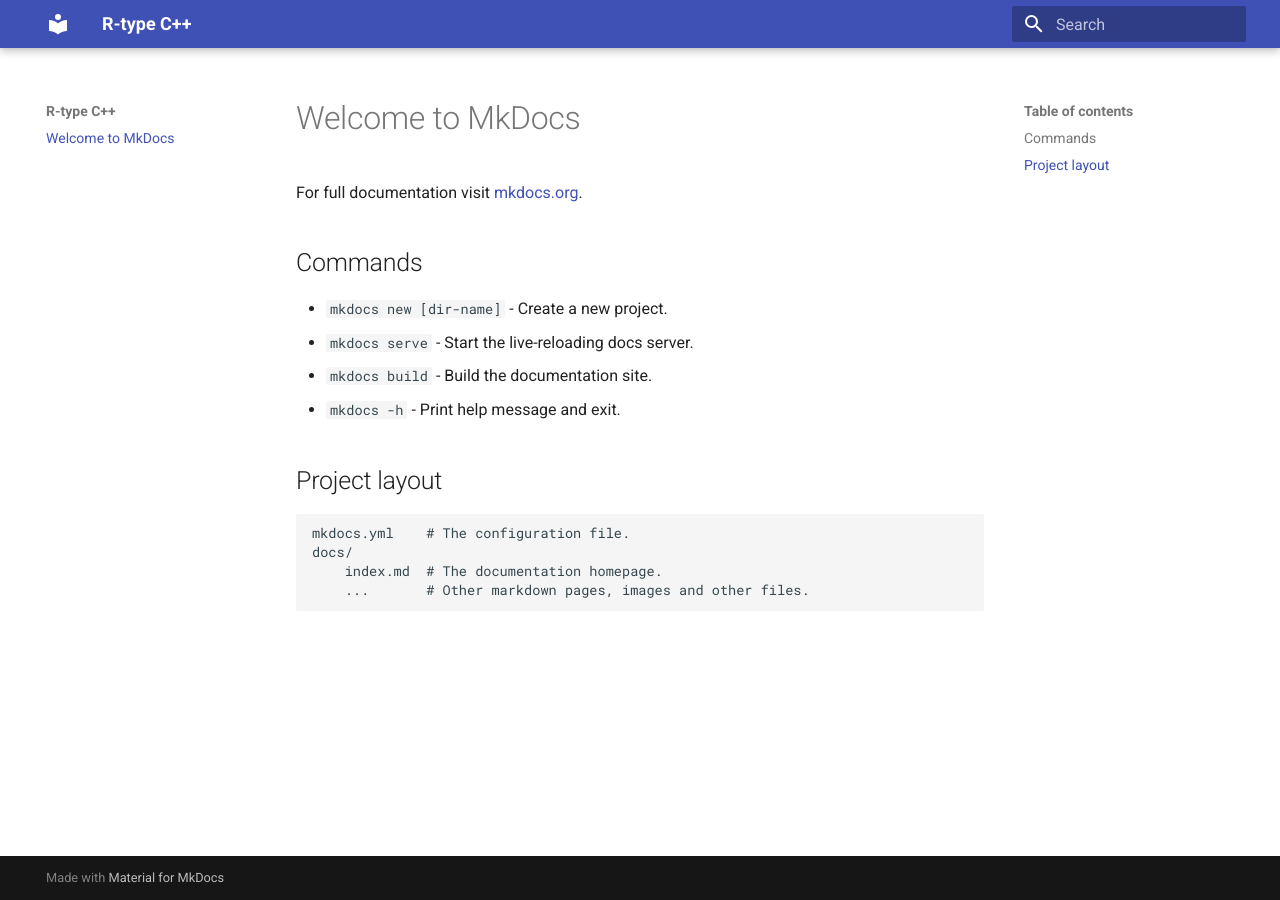
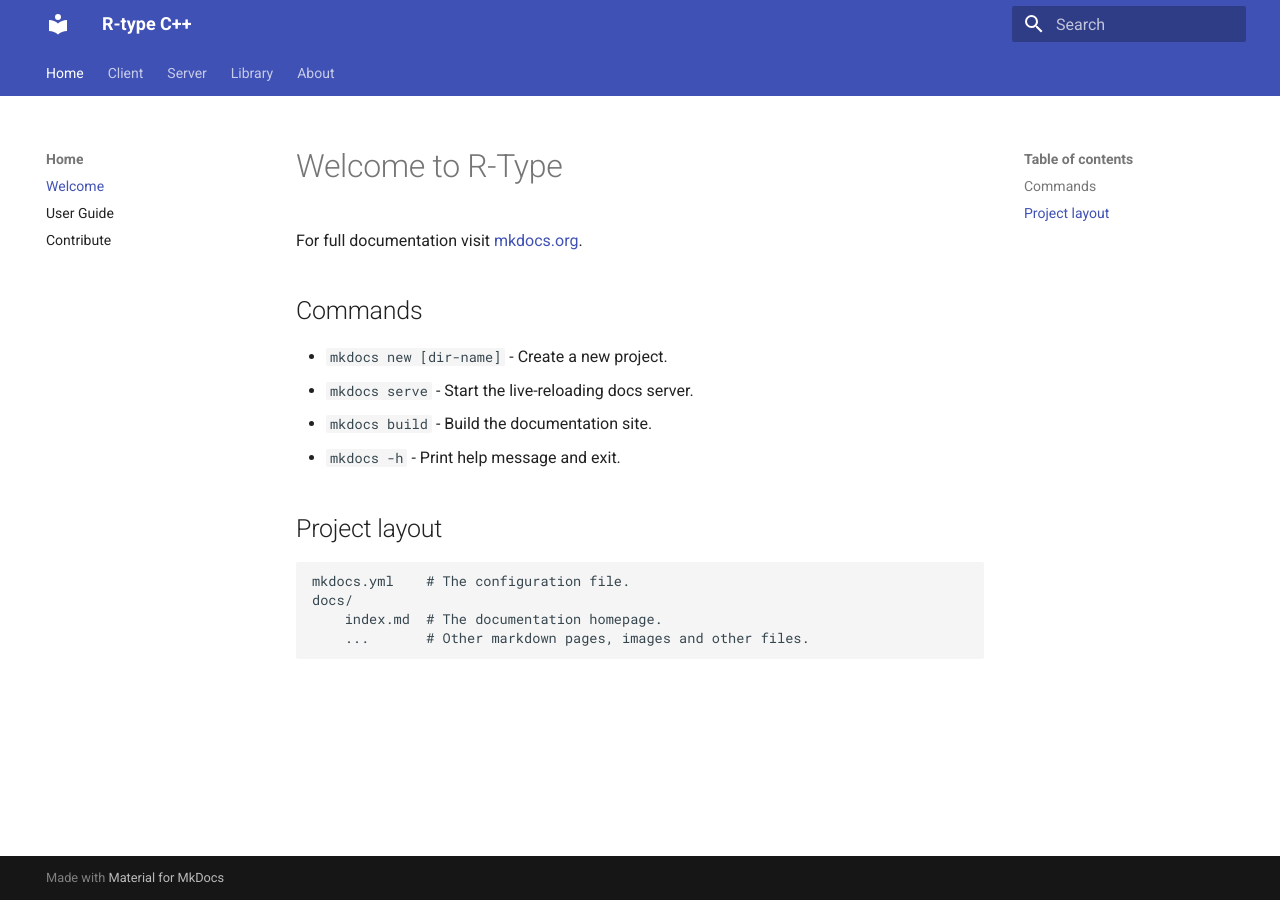
Before and after one commit to KeziahImer/R-Type, an MkDocs documentation site: the page built from docs/index.md, in a window 1280 px wide. Built offline with MkDocs 1.6.1 and Material for MkDocs 9.7.7, drawn with Linux system fonts in a browser that asks for light colours.

Commit message:
:memo: add basic shape of docs

```diff
--- a/docs/index.md
+++ b/docs/index.md
@@ -1,13 +1,13 @@
-# Welcome to MkDocs
+# Welcome to R-Type
 
 For full documentation visit [mkdocs.org](https://www.mkdocs.org).
 
 ## Commands
 
-* `mkdocs new [dir-name]` - Create a new project.
-* `mkdocs serve` - Start the live-reloading docs server.
-* `mkdocs build` - Build the documentation site.
-* `mkdocs -h` - Print help message and exit.
+- `mkdocs new [dir-name]` - Create a new project.
+- `mkdocs serve` - Start the live-reloading docs server.
+- `mkdocs build` - Build the documentation site.
+- `mkdocs -h` - Print help message and exit.
 
 ## Project layout
 
--- a/mkdocs.yml
+++ b/mkdocs.yml
@@ -1,3 +1,48 @@
 site_name: R-type C++
+site_url: https://epitechpromo2026.github.io/B-CPP-500-TLS-5-1-rtype-adil.nouiri/
+site_description: >-
+  The R-type C++ project is a 2D game based on the R-type game. R-type comes
+  with a custom game engine usable as a library.
+
+nav:
+  - Home:
+      - "Welcome": index.md
+      - "User Guide": "user-guide.md"
+      - "Contribute": "contribute.md"
+  - "Client":
+      - "Getting Started": "client/index.md"
+  - "Server":
+      - "Getting Started": "server/index.md"
+  - "Library":
+      - "Getting Started": "library/index.md"
+  - "About":
+      - "Release Notes": "about/index.md"
+      - "License": "about/license.md"
+
 theme:
   name: material
+  features:
+    # - announce.dismiss
+    # - content.action.edit
+    # - content.action.view
+    # - content.code.annotate
+    # - content.code.copy
+    # - content.code.select
+    # - content.tabs.link
+    # - content.tooltips
+    # - header.autohide
+    # - navigation.expand
+    # - navigation.footer
+    # - navigation.indexes
+    # - navigation.instant
+    # - navigation.prune
+    - navigation.sections
+    - navigation.tabs
+    # - navigation.tabs.sticky
+    - navigation.top
+    - navigation.tracking
+    - search.highlight
+    # - search.share
+    # - search.suggest
+    # - toc.follow
+    # - toc.integrate
```
Also changed, not shown: docs/about/index.md (added, +1 -0 lines), docs/about/license.md (added, +1 -0 lines), docs/client/index.md (added, +1 -0 lines), docs/contribute.md (added, +1 -0 lines), docs/library/index.md (added, +1 -0 lines), docs/server/index.md (added, +1 -0 lines), docs/user-guide.md (added, +1 -0 lines).
